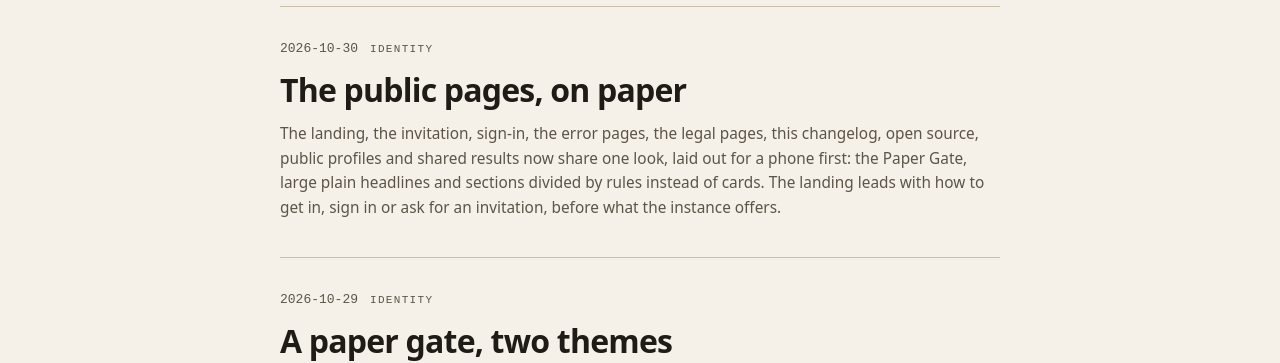
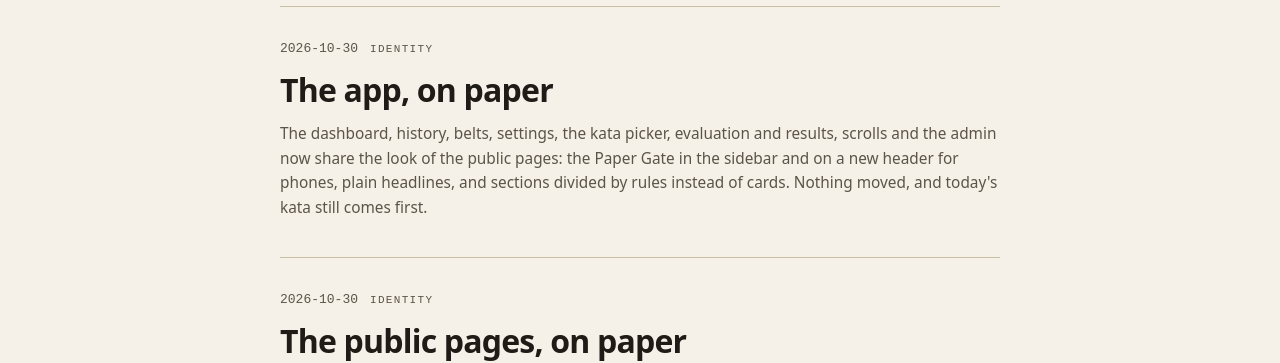
Before and after one commit to rodacato/dojo, a React (Vite) app in the folder apps/web/: page /changelog in a window 1280 px wide. Shown: the part 389-752 px from the top of the page. Built offline with nearby package versions, Linux system fonts and the light colour scheme; no server answers.

Commit message:
feat(web): announce the Paper app in the changelog

```diff
--- a/apps/web/src/pages/ChangelogPage.tsx
+++ b/apps/web/src/pages/ChangelogPage.tsx
@@ -10,6 +10,13 @@ interface ChangelogEntry {
 }
 
 const ENTRIES: ChangelogEntry[] = [
+  {
+    date: '2026-10-30',
+    phase: 'Identity',
+    title: 'The app, on paper',
+    description:
+      "The dashboard, history, belts, settings, the kata picker, evaluation and results, scrolls and the admin now share the look of the public pages: the Paper Gate in the sidebar and on a new header for phones, plain headlines, and sections divided by rules instead of cards. Nothing moved, and today's kata still comes first.",
+  },
   {
     date: '2026-10-30',
     phase: 'Identity',
```
Also changed, not shown: 1 other file (tests, documents, lock files or other folders).
